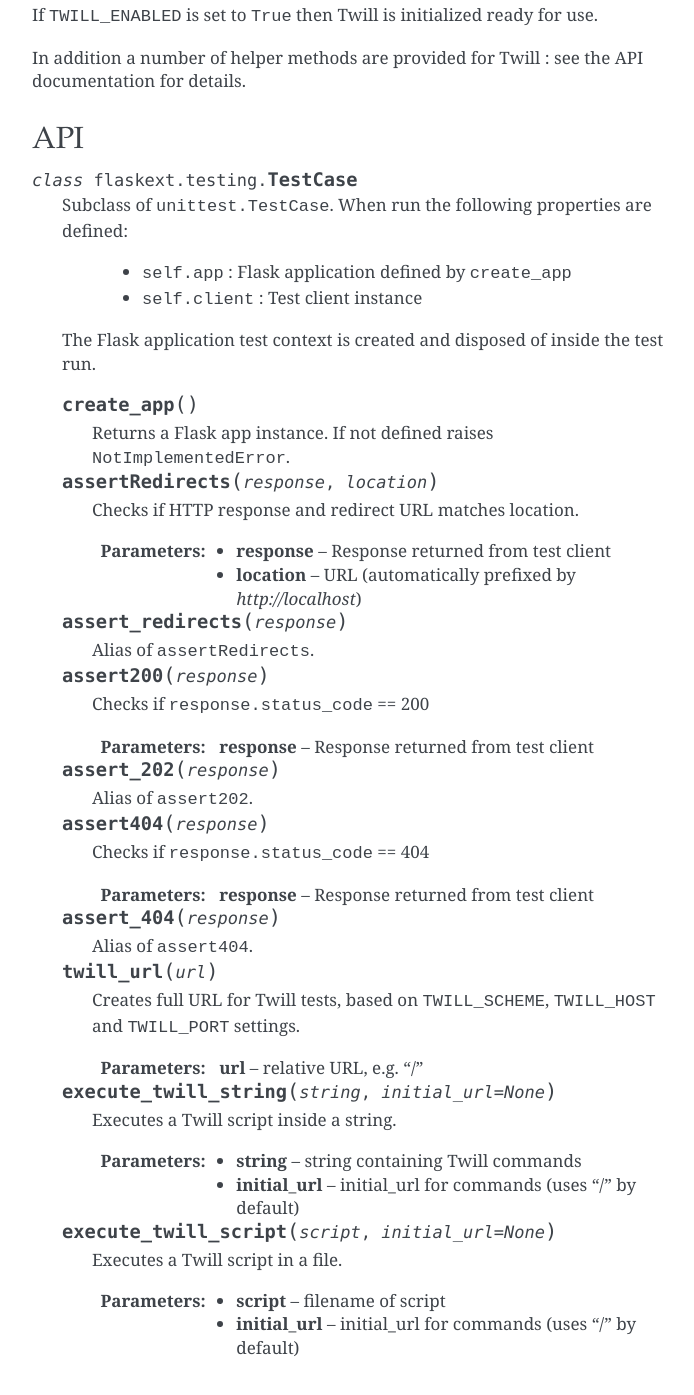
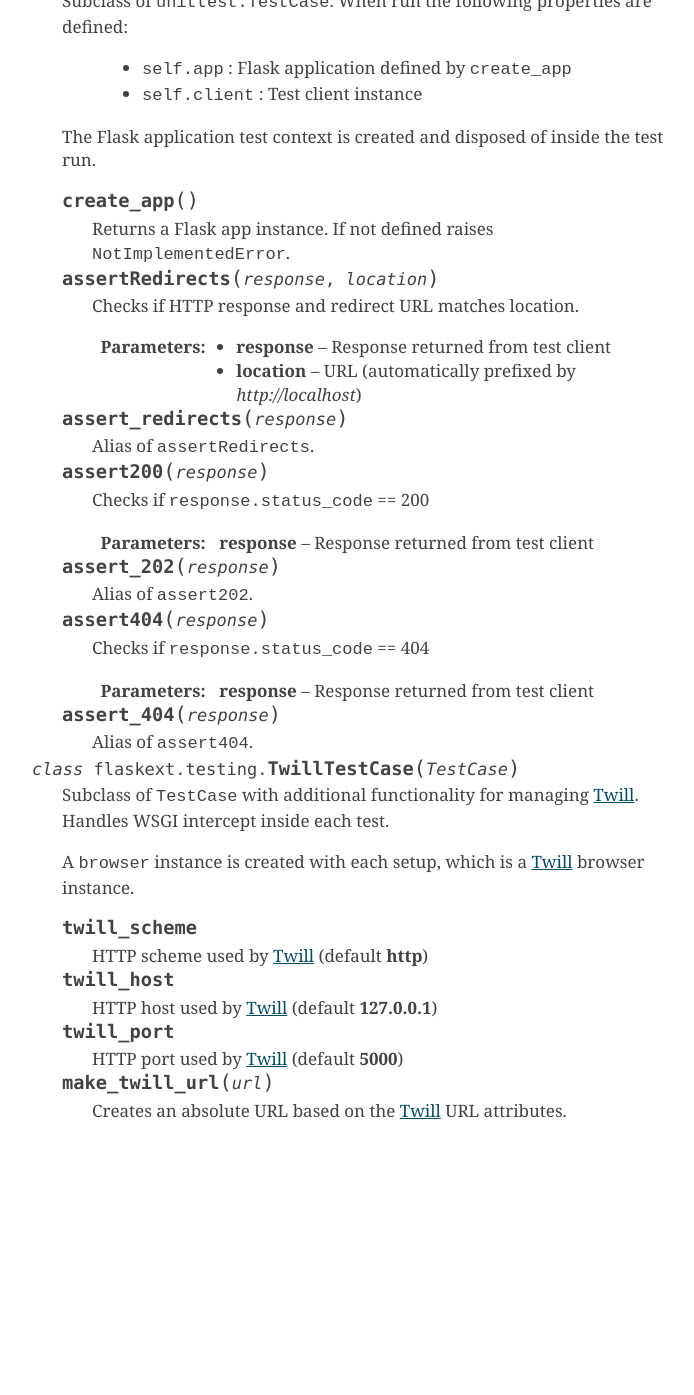
Before and after one commit to jarus/flask-testing, a Sphinx documentation site: the page built from docs/index.rst, in a window 1280 px wide and 1400 px high, scrolled down 1819 px. Shown: the top 1395 px of the window, without its empty margins (288-982 px from the left). Built offline with Sphinx 7.4.7, drawn with Linux system fonts in a browser that asks for light colours; after the commit the page ends 2982 px from its top, so only the background shows below that; some of the changed text lies outside the part shown.

Commit message:
doc changes and example fixes

```diff
--- a/docs/index.rst
+++ b/docs/index.rst
@@ -22,7 +22,7 @@
 
     python setup.py develop
 
-If you are using **virtualenv**, it is assumed that you are installing flask-testing
+If you are using **virtualenv**, it is assumed that you are installing **Flask-Testing**
 in the same virtualenv as your Flask application(s).
 
 Writing unit tests
@@ -69,21 +69,12 @@
 Using with Twill
 ----------------
 
-`Twill <http://twill.idyll.org/>`_ is a simple language for browing the Web through
-a command line interface. You can use it in conjunction with ``TestCase`` to write
+`Twill`_ is a simple language for browing the Web through
+a command line interface. You can use it in conjunction with ``TwillTestCase`` to write
 functional tests for your views.
 
-To use Twill with ``TestCase`` you need the following configuration settings:
-
-    * ``TWILL_ENABLED`` : default ``False``
-    * ``TWILL_SCHEME`` : default ``http://``
-    * ``TWILL_HOST`` : default ``localhost``
-    * ``TWILL_PORT`` : default ``5000``
-
-If ``TWILL_ENABLED`` is set to ``True`` then Twill is initialized ready for use.
-
-In addition a number of helper methods are provided for Twill : see the API documentation
-for details.
+``TwillTestCase`` is a subclass of ``TestCase``. It sets up `Twill`_ for use with your test
+cases. See the API below for details.
 
 API
 ---
@@ -134,26 +125,31 @@
 
         Alias of ``assert404``.
 
-    .. method:: twill_url(url)
+.. class:: TwillTestCase(TestCase)
 
-        Creates full URL for Twill tests, based on ``TWILL_SCHEME``,
-        ``TWILL_HOST`` and ``TWILL_PORT`` settings.
+    Subclass of ``TestCase`` with additional functionality
+    for managing `Twill`_. Handles WSGI intercept inside each
+    test.
 
-        :param url: relative URL, e.g. "/"
+    A ``browser`` instance is created with each setup, which is a `Twill`_ browser instance.
 
-    .. method:: execute_twill_string(string, initial_url=None)
+    .. attribute:: twill_scheme
 
-        Executes a Twill script inside a string.
+        HTTP scheme used by `Twill`_ (default **http**)
 
-        :param string: string containing Twill commands
-        :param initial_url: initial_url for commands (uses "/" by default)
+    .. attribute:: twill_host
 
-    .. method:: execute_twill_script(script, initial_url=None)
+        HTTP host used by `Twill`_ (default **127.0.0.1**)
 
-        Executes a Twill script in a file.
+    .. attribute:: twill_port
 
-        :param script: filename of script
-        :param initial_url: initial_url for commands (uses "/" by default)
+        HTTP port used by `Twill`_ (default **5000**)
+
+    .. method:: make_twill_url(url)
+
+        Creates an absolute URL based on the `Twill`_ URL attributes.
+
 
 .. _Flask: http://flask.pocoo.org
 .. _Bitbucket: http://bitbucket.org/danjac/flask-testing
+.. _Twill: http://twill.idyll.org/
```
Also changed, not shown: 2 other files.
